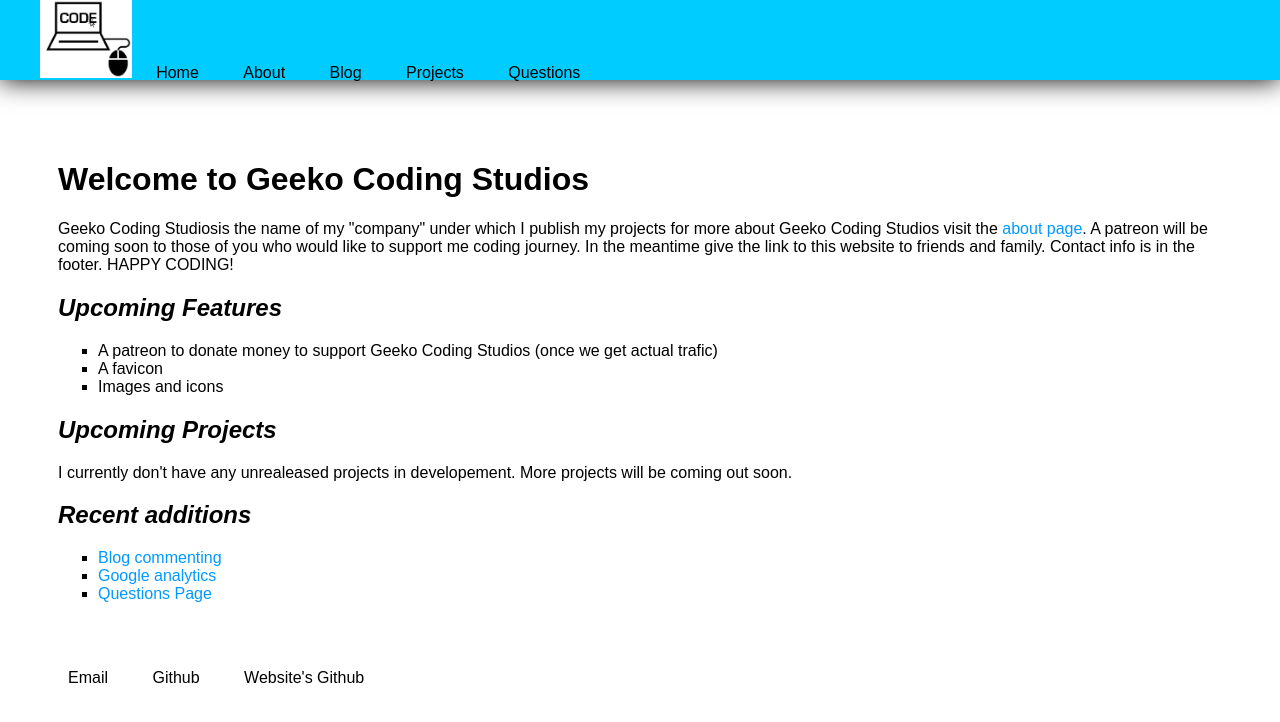
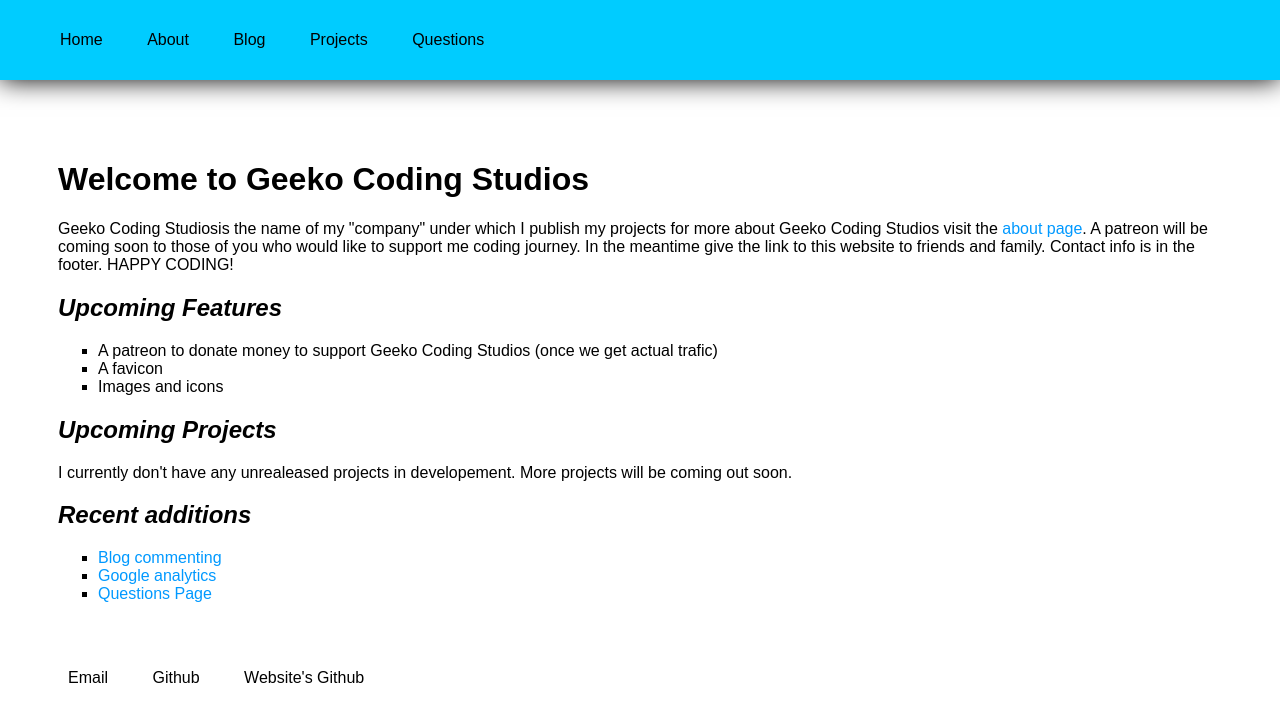
Before and after one commit to Geeko/geeko.github.io, a Jekyll site: the page built from index.html, in a window 1280 px wide. Shown: the top 722 px of the page. Built offline with Jekyll 4.4.1, drawn with Linux system fonts in a browser that asks for light colours.

Commit message:
Update default.html

```diff
--- a/_layouts/default.html
+++ b/_layouts/default.html
@@ -5,7 +5,6 @@
 		<header>
 			<nav>
 				<ul>
-					<img src="https://geeko.github.io/smallGeekoIcon.png" height="80px" alt="Geeko Coding Studios logo">
 					<li><a href="/">Home</a></li>
 					<li><a href="/about">About</a></li>
 					<li><a href="/blog">Blog</a></li>
```
